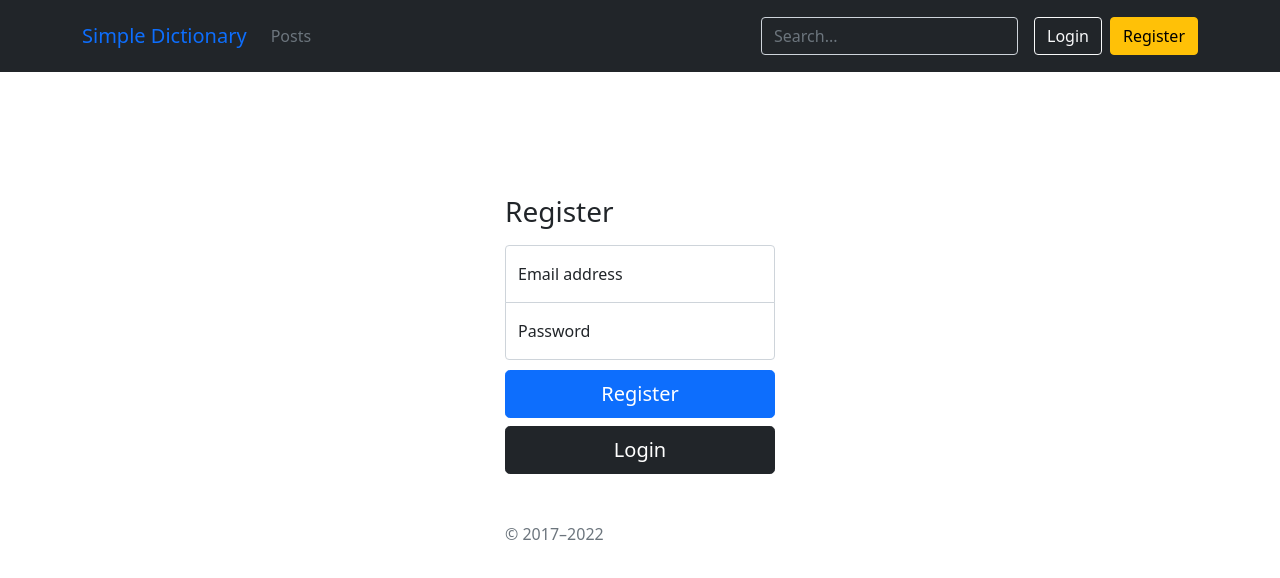
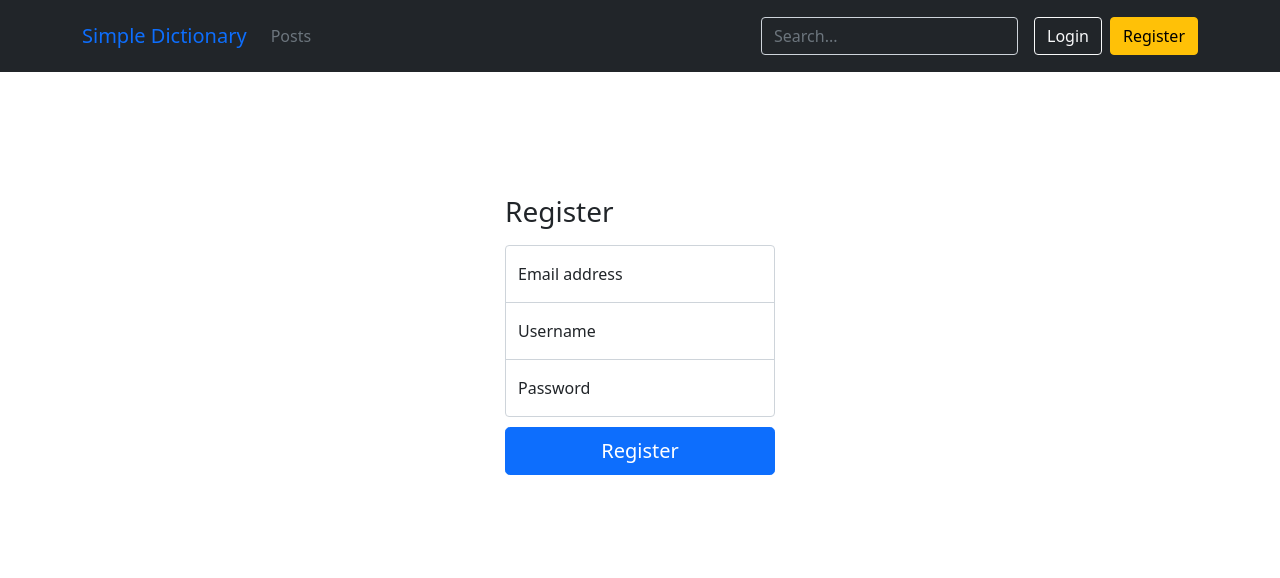
Before and after one commit to dogukanarat/Dictionary, a React (Create React App) app in the folder frontend/: page /register in a window 1280 px wide. Shown: the top 578 px of the page. Built offline with nearby package versions, Linux system fonts and the light colour scheme.

Commit message:
Fix some frontend problems

```diff
--- a/frontend/src/pages/Login.jsx
+++ b/frontend/src/pages/Login.jsx
@@ -29,13 +29,21 @@ body {
   z-index: 2;
 }
 
-.form-signin input[type="email"] {
+.form-signin input[type="top"] {
     margin-bottom: -1px;
     border-bottom-right-radius: 0;
     border-bottom-left-radius: 0;
   }
 
-.form-signin input[type="password"] {
+  .form-signin input[type="middle"] {
+      margin-bottom: -1px;
+      border-top-left-radius: 0;
+      border-top-right-radius: 0;
+      border-bottom-right-radius: 0;
+      border-bottom-left-radius: 0;
+    }
+
+  .form-signin input[type="bottom"] {
     margin-bottom: 10px;
     border-top-left-radius: 0;
     border-top-right-radius: 0;
@@ -48,7 +56,7 @@ class PageLogin extends Component {
 
         const token = window.localStorage.getItem("token");
 
-        if(token != null) {
+        if (token != null) {
             window.location.href = '/post/list'
         }
 
@@ -59,8 +67,7 @@ class PageLogin extends Component {
             incorrectInput: false,
         }
 
-        this.handleChangeUsername = this.handleChangeUsername.bind(this);
-        this.handleChangePassword = this.handleChangePassword.bind(this);
+        this.handleChange = this.handleChange.bind(this);
         this.handleLogin = this.handleLogin.bind(this);
     }
 
@@ -69,20 +76,14 @@ class PageLogin extends Component {
 
         console.log("componentDidUpdate; Token: ", token)
 
-        if(token != null) {
+        if (token != null) {
             window.location.href = '/post/list'
         }
     }
 
-    handleChangeUsername = async (event) => {
-        const { value } = event.target;
-        this.setState({ username: value })
-    }
-
-    handleChangePassword = async (event) => {
-        const { value } = event.target;
-        this.setState({ password: value })
-    }
+    handleChange = ({ currentTarget: input }) => {
+        this.setState({ [input.name]: input.value });
+    };
 
     handleLogin = async (_event) => {
         const { username, password } = this.state;
@@ -144,22 +145,24 @@ class PageLogin extends Component {
 
                                 <div className="form-floating">
                                     <input
-                                        type="text"
+                                        type="top"
                                         className="form-control"
                                         id="floatingInput"
                                         placeholder="username"
-                                        onChange={(text) => { this.handleChangeUsername(text) }}
-                                        value={username} />
+                                        onChange={(text) => { this.handleChange(text) }}
+                                        value={username}
+                                        name="username"/>
                                     <label htmlFor="floatingInput">Username</label>
                                 </div>
                                 <div className="form-floating">
                                     <input
-                                        type="password"
+                                        type="bottom"
                                         className="form-control"
                                         id="floatingPassword"
                                         placeholder="Password"
-                                        onChange={(text) => { this.handleChangePassword(text) }}
-                                        value={password} />
+                                        onChange={(text) => { this.handleChange(text) }}
+                                        value={password}
+                                        name="password"/>
                                     <label htmlFor="floatingPassword">Password</label>
                                 </div>
 
@@ -176,14 +179,7 @@ class PageLogin extends Component {
                                         type="button">
                                         Login
                                     </button>
-                                    <button
-                                        className="w-100 btn btn-lg btn-dark"
-                                        type="button">
-                                        Register
-                                    </button>
                                 </div>
-
-                                <p className="mt-5 mb-3 text-muted">© 2017–2022</p>
 
                             </form>
 
--- a/frontend/src/pages/PostList.jsx
+++ b/frontend/src/pages/PostList.jsx
@@ -34,14 +34,15 @@ class PagePostList extends Component {
                         const timeDifference = "3 day ago"
                         return (
                             <a
+                                key={item._id}
                                 href={"post?id=" + item._id}
-                                className="list-group-item list-group-item-action flex-column align-items-start">
-                                <div class="d-flex w-100 justify-content-between">
-                                    <h5 class="mb-1">{item.title}</h5>
+                                className="list-group-item list-group-item-action flex-column align-items-start p-3">
+                                <div className="d-flex w-100 justify-content-between">
+                                    <h5 className="mb-1">{item.title}</h5>
                                     <small>{timeDifference}</small>
                                 </div>
 
-                                <small class="text-muted">{item.author}</small>
+                                <small className="text-muted">{item.author}</small>
                             </a>
                         )
                     })
--- a/frontend/src/pages/PostNew.jsx
+++ b/frontend/src/pages/PostNew.jsx
@@ -75,9 +75,6 @@ class PagePostNew extends Component {
             window.location.href = '/login'
         }
     }
-
-
-
 
     handleChangeTitle = async event => {
         const title = event.target.value
--- a/frontend/src/pages/Register.jsx
+++ b/frontend/src/pages/Register.jsx
@@ -28,13 +28,21 @@ body {
   z-index: 2;
 }
 
-.form-signin input[type="email"] {
+.form-signin input[type="top"] {
   margin-bottom: -1px;
   border-bottom-right-radius: 0;
   border-bottom-left-radius: 0;
 }
 
-.form-signin input[type="password"] {
+.form-signin input[type="middle"] {
+    margin-bottom: -1px;
+    border-top-left-radius: 0;
+    border-top-right-radius: 0;
+    border-bottom-right-radius: 0;
+    border-bottom-left-radius: 0;
+  }
+
+.form-signin input[type="bottom"] {
   margin-bottom: 10px;
   border-top-left-radius: 0;
   border-top-right-radius: 0;
@@ -46,11 +54,26 @@ class PageRegister extends Component {
         super(props)
 
         this.state = {
+            email: '',
+            username: '',
+            password: '',
+            error: ''
         }
 
+        this.handleChange = this.handleChange.bind(this);
+        this.handleRegister = this.handleRegister.bind(this);
+    }
+
+    handleChange = ({ currentTarget: input }) => {
+        this.setState({ [input.name]: input.value });
+    };
+
+    handleRegister = () => {
+        const { _username, _password } = this.state
     }
 
     render() {
+        const { email, username, password, _error } = this.state
         return (
             <RegisterCustomStyle>
                 <main className="form-signin w-100 m-auto">
@@ -60,19 +83,42 @@ class PageRegister extends Component {
                                 <h1 className="h3 mb-3 fw-normal">Register</h1>
 
                                 <div className="form-floating">
-                                    <input type="email" className="form-control" id="floatingInput" placeholder="name@example.com" />
+                                    <input
+                                        type="top"
+                                        className="form-control"
+                                        id="floatingInput"
+                                        placeholder="name@example.com"
+                                        onChange={(text) => { this.handleChange(text) }}
+                                        value={email}
+                                        name="email" />
                                     <label htmlFor="floatingInput">Email address</label>
                                 </div>
                                 <div className="form-floating">
-                                    <input type="password" className="form-control" id="floatingPassword" placeholder="Password" />
+                                    <input
+                                        type="middle"
+                                        className="form-control"
+                                        id="floatingInput"
+                                        placeholder="ExampleUser"
+                                        onChange={(text) => { this.handleChange(text) }}
+                                        value={username}
+                                        name="username" />
+                                    <label htmlFor="floatingInput">Username</label>
+                                </div>
+                                <div className="form-floating">
+                                    <input
+                                        type="bottom"
+                                        className="form-control"
+                                        id="floatingPassword"
+                                        placeholder="Password"
+                                        onChange={(text) => { this.handleChange(text) }}
+                                        value={password}
+                                        name="password" />
                                     <label htmlFor="floatingPassword">Password</label>
                                 </div>
 
-                                <div class="d-grid gap-2">
+                                <div className="d-grid gap-2">
                                     <a href="/register" className="w-100 btn btn-lg btn-primary" role="button">Register</a>
-                                    <a href="/login" className="w-100 btn btn-lg btn-dark" role="button">Login</a>
                                 </div>
-                                <p className="mt-5 mb-3 text-muted">© 2017–2022</p>
 
                             </form>
 
```
Lines whose indentation alone changed are shown as unchanged.
